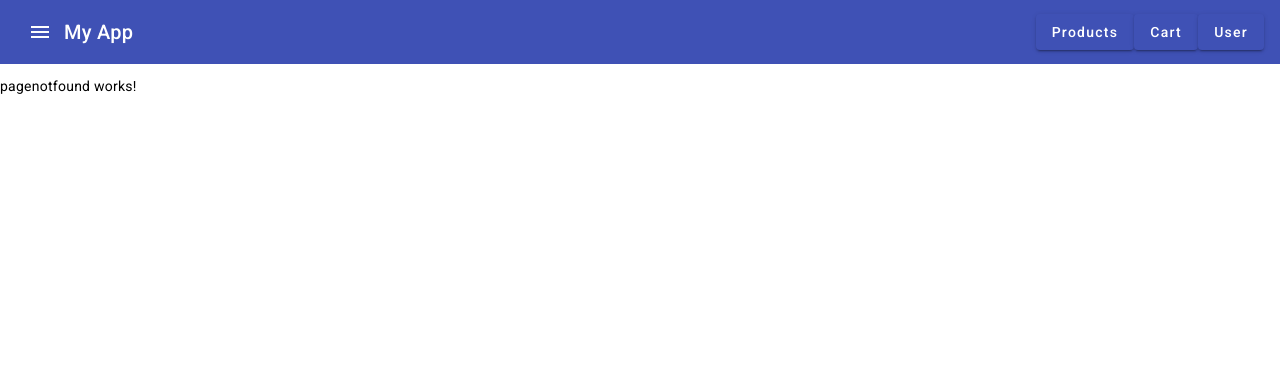
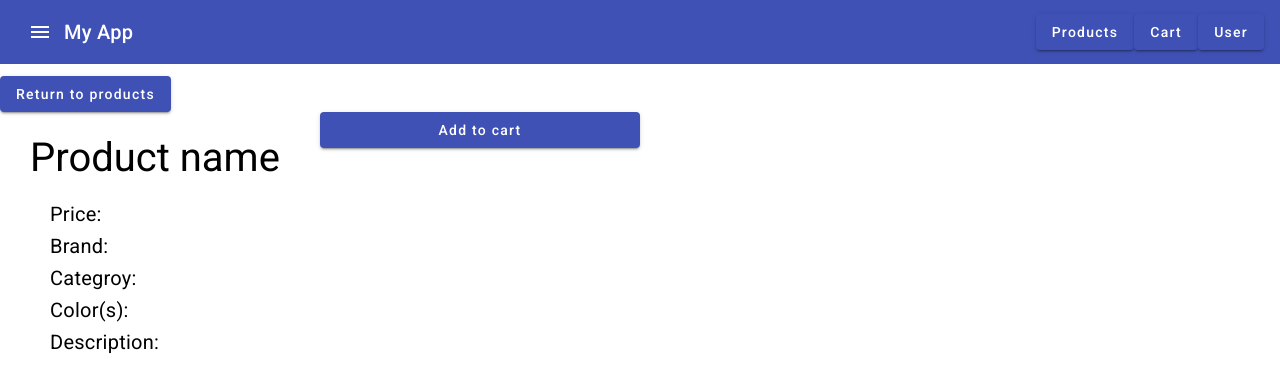
Before and after one commit to juandi-etcheverry/239420-252443-251363, an Angular app in the folder FrontEndProject/: page /products/1 in a window 1280 px wide. Shown: the top 388 px of the page. Built offline with nearby package versions, Linux system fonts and the light colour scheme.

Commit message:
ProductDetailPage

```diff
--- a/FrontEndProject/src/app/app-routing.module.ts
+++ b/FrontEndProject/src/app/app-routing.module.ts
@@ -4,10 +4,12 @@ import { ProductsComponent } from './products/products.component';
 import { UserComponent } from './user/user.component';
 import { CartComponent } from './cart/cart.component';
 import { PagenotfoundComponent } from './pagenotfound/pagenotfound.component';
+import { ProductDetailComponent } from './product-detail/product-detail.component';
 
 const routes: Routes = [
   {path: '', redirectTo: 'products', pathMatch: 'full'},
   {path: 'products', component: ProductsComponent},
+  {path: 'products/:id', component: ProductDetailComponent},
   {path: 'user', component: UserComponent},
   {path: 'cart', component: CartComponent},
   {path: '**', component: PagenotfoundComponent}
--- /dev/null
+++ b/FrontEndProject/src/app/product-detail/product-detail.component.css
@@ -0,0 +1,25 @@
+.example-spacer {
+    flex: 1 1 auto;
+  }
+
+.active-link{
+    background-color:blue;
+}
+
+.btnBackToProducts{
+    padding: 300px;
+}
+h1{
+    margin: 30px;
+    font-size: 40px;
+}
+
+p{
+    margin-left: 50px;
+    font-size: 20px;
+}
+
+.container {
+    display: grid;
+    grid-template-columns: repeat(4, 1fr);
+}
--- /dev/null
+++ b/FrontEndProject/src/app/product-detail/product-detail.component.html
@@ -0,0 +1,11 @@
+<button mat-raised-button color="primary" id="btnBackToProducts" (click)="goToPage('products')">Return to products</button>
+<div class="container">
+    <h1>Product name</h1>
+    <button mat-raised-button color="primary" id="btnBackToProducts" (click)="onAddClick()">Add to cart</button>
+</div>
+
+<p>Price: </p>
+<p>Brand: </p>
+<p>Categroy: </p>
+<p>Color(s): </p>
+<p>Description: </p>
--- /dev/null
+++ b/FrontEndProject/src/app/product-detail/product-detail.component.ts
@@ -0,0 +1,29 @@
+import { Component, OnInit } from '@angular/core';
+import { Router } from '@angular/router';
+import {MatIconModule} from '@angular/material/icon';
+import {MatDividerModule} from '@angular/material/divider';
+import {MatButtonModule} from '@angular/material/button';
+
+@Component({
+  selector: 'app-product-detail',
+  templateUrl: './product-detail.component.html',
+  styleUrls: ['./product-detail.component.css'],
+  standalone: true,
+  imports: [MatButtonModule, MatDividerModule, MatIconModule],
+})
+export class ProductDetailComponent implements OnInit {
+
+
+  constructor(private router : Router){
+
+  }
+  ngOnInit(): void {
+
+  }
+  goToPage(url: string){
+    this.router.navigate([url]);
+  }
+  onAddClick(){
+    alert("agregar al carrito");
+  }
+}
--- a/FrontEndProject/src/app/products/product-card/product-card.component.html
+++ b/FrontEndProject/src/app/products/product-card/product-card.component.html
@@ -1,6 +1,6 @@
 
 
-     <mat-card (click)="onCardClick()" id="productCard" class="example-ripple-container mat-elevation-z4"
+     <mat-card (click)="onCardClick(productItem.id)" id="productCard" class="example-ripple-container mat-elevation-z4"
      matRipple
      [matRippleCentered]="centered"
      [matRippleDisabled]="disabled"
--- a/FrontEndProject/src/app/products/product-card/product-card.component.ts
+++ b/FrontEndProject/src/app/products/product-card/product-card.component.ts
@@ -2,18 +2,19 @@ import { Component, OnInit, Input } from '@angular/core';
 import { MatButtonModule} from '@angular/material/button';
 import { MatCardModule} from '@angular/material/card';
 import { ProductItem } from '../product-item';
-import {MatRippleModule} from '@angular/material/core';
-import {MatInputModule} from '@angular/material/input';
-import {MatFormFieldModule} from '@angular/material/form-field';
-import {FormsModule} from '@angular/forms';
-import {MatCheckboxModule} from '@angular/material/checkbox';
+import { MatRippleModule} from '@angular/material/core';
+import { MatInputModule} from '@angular/material/input';
+import { MatFormFieldModule} from '@angular/material/form-field';
+import { FormsModule} from '@angular/forms';
+import { MatCheckboxModule} from '@angular/material/checkbox';
+import { Router, RouterModule } from '@angular/router';
 
 @Component({
   selector: 'app-product-card',
   templateUrl: './product-card.component.html',
   styleUrls: ['./product-card.component.css'],
   standalone: true,
-  imports: [MatCardModule, MatButtonModule, MatCheckboxModule, FormsModule, MatFormFieldModule, MatInputModule, MatRippleModule],
+  imports: [MatCardModule, MatButtonModule, MatCheckboxModule, FormsModule, MatFormFieldModule, MatInputModule, MatRippleModule, RouterModule],
 })
 export class ProductCardComponent implements OnInit{
   @Input()
@@ -21,17 +22,19 @@ export class ProductCardComponent implements OnInit{
   centered = false;
   disabled = false;
   unbounded = false;
-  constructor(){
+  constructor(private router:Router){
   }
 
   ngOnInit(): void {
   }
 
-  onAddClick($event : any){
-    alert("agregar al carrito");
+  onAddClick($event : Event){
+    $event.stopPropagation()
+    alert("Agregar al carrito");
   }
 
-  onCardClick(){
-    alert("ir a ver el producto");
+  onCardClick(id: number){
+    const url = 'products/' + id;
+    this.router.navigate([url]);
   }
 }
--- a/FrontEndProject/src/app/products/product-item.ts
+++ b/FrontEndProject/src/app/products/product-item.ts
@@ -1,4 +1,5 @@
 export interface ProductItem {
+    id: number;
     name: string;
     price: number;
     brand: string;
--- a/FrontEndProject/src/app/products/products.service.ts
+++ b/FrontEndProject/src/app/products/products.service.ts
@@ -11,10 +11,12 @@ export class ProductsService {
 
   //Import from back-end
   productItems: ProductItem[] = [
-    {name: "Pelota", price: 50, brand: "Nike", category: "Deporte", colour: "Negro"},
-    {name: "Remera", price: 70, brand: "Nike", category: "Ropa", colour: "Rojo"},
-    {name: "Buzo", price: 100, brand: "Zara", category: "Ropa", colour: "Verde"},
-    {name: "Pistola", price: 800, brand: "Nerf", category: "Jugetes", colour: "Azul"},
+    {id: 1, name: "Pelota", price: 50, brand: "Nike", category: "Deporte", colour: "Negro"},
+    {id: 2, name: "Remera", price: 70, brand: "Nike", category: "Ropa", colour: "Rojo"},
+    {id: 3, name: "Buzo", price: 100, brand: "Zara", category: "Ropa", colour: "Verde"},
+    {id: 4, name: "Pistola", price: 800, brand: "Nerf", category: "Jugetes", colour: "Azul"},
+    {id: 5, name: "Pelota", price: 60, brand: "Adidas", category: "Deporte", colour: "Azul"},
+    {id: 6, name: "Remera", price: 80, brand: "Zara", category: "Ropa", colour: "Roja"},
   ]
   brandItems: Brand[] = [
     {name: "Nike"},
```
Also changed, not shown: FrontEndProject/src/app/app.module.ts (+3 -11 lines), 1 other file (tests, documents, lock files or other folders).
